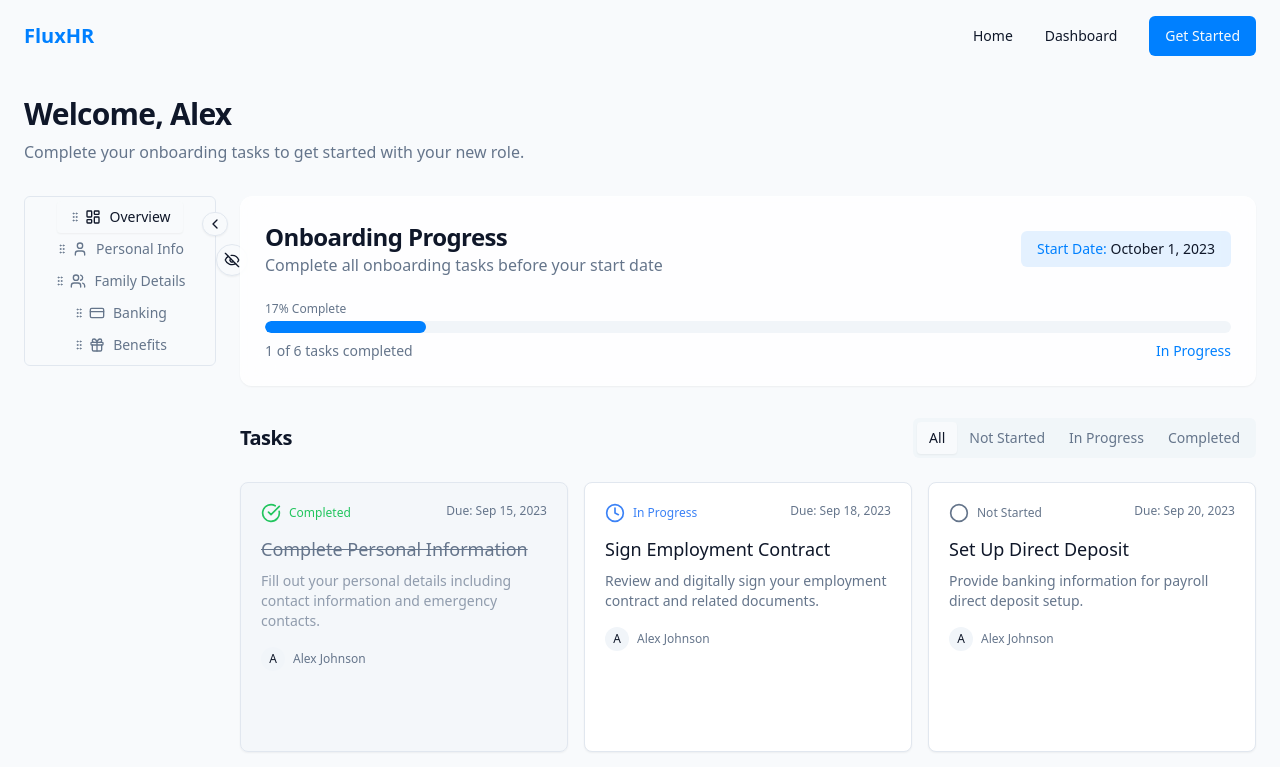
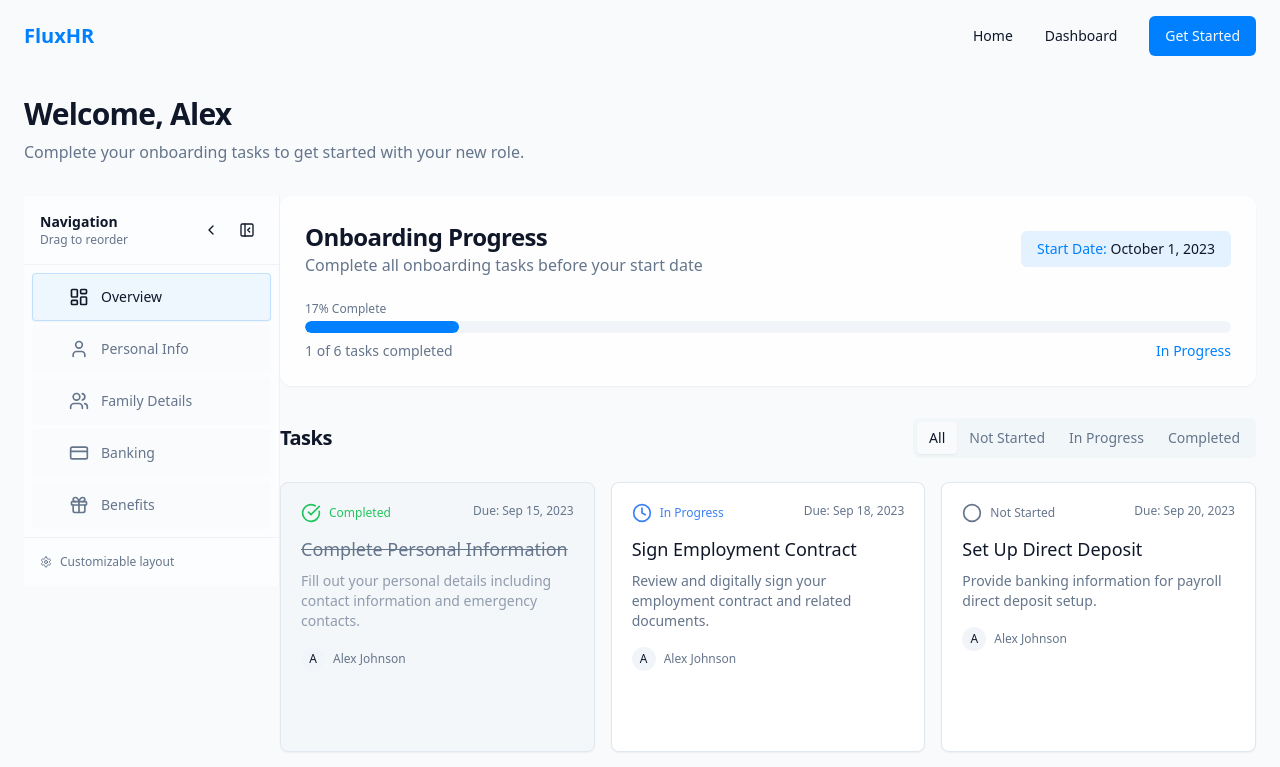
Before and after one commit to AadiStudios/onboarding-flux-portal, a React (Vite) app: page /dashboard in a window 1280 px wide. Shown: the top 767 px of the page. Built offline with nearby package versions, Linux system fonts and the light colour scheme.

Commit message:
Refactor tab component
Refactored the tab component to include a "show panel" option, enhancing the overall look and feel of the dashboard.

```diff
--- a/src/pages/Dashboard.tsx
+++ b/src/pages/Dashboard.tsx
@@ -10,7 +10,7 @@ import BenefitsPackageForm from "@/components/onboarding/BenefitsPackageForm";
 import FamilyDetailsForm from "@/components/onboarding/FamilyDetailsForm";
 import { Tabs, TabsContent, TabsList, TabsTrigger } from "@/components/ui/tabs";
 import { Button } from "@/components/ui/button";
-import { ChevronLeft, ChevronRight, LayoutDashboard, User, Users, CreditCard, Gift, GripVertical, EyeOff, Eye } from "lucide-react";
+import { ChevronLeft, ChevronRight, LayoutDashboard, User, Users, CreditCard, Gift, GripVertical, EyeOff, Eye, Settings, PanelLeftClose, PanelLeftOpen } from "lucide-react";
 
 const DashboardPage = () => {
   const [sidebarCollapsed, setSidebarCollapsed] = useState(false);
@@ -66,34 +66,81 @@ const DashboardPage = () => {
             </div>
           </AnimatedContainer>
 
-          <Tabs defaultValue="overview" orientation="vertical" className="flex w-full gap-6">
-            <div className={`relative transition-all duration-300 ${panelHidden ? 'translate-x-[-100%] opacity-0' : 'translate-x-0 opacity-100'}`}>
-              {/* Panel Hide/Show Button */}
+          <Tabs defaultValue="overview" orientation="vertical" className="flex w-full gap-0 relative">
+            {/* Floating Control Panel */}
+            {panelHidden && (
+              <div className="fixed left-4 top-1/2 -translate-y-1/2 z-30 bg-card/95 backdrop-blur-sm border rounded-lg shadow-lg p-2 space-y-2">
                 <Button
                   variant="ghost"
                   size="sm"
-                onClick={() => setPanelHidden(!panelHidden)}
-                className="absolute -right-8 top-12 z-20 h-8 w-8 rounded-full bg-background border shadow-sm hover:bg-accent"
+                  onClick={() => setPanelHidden(false)}
+                  className="h-10 w-10 hover:bg-primary/10 hover:text-primary"
+                  title="Show Panel"
                 >
-                {panelHidden ? <Eye className="h-4 w-4" /> : <EyeOff className="h-4 w-4" />}
+                  <PanelLeftOpen className="h-4 w-4" />
                 </Button>
+                <div className="w-px h-4 bg-border mx-auto"></div>
+                {tabItems.map((item) => {
+                  const Icon = item.icon;
+                  return (
+                    <TabsTrigger
+                      key={item.value}
+                      value={item.value}
+                      className="h-10 w-10 p-0 hover:bg-primary/10 hover:text-primary rounded-md"
+                      title={item.label}
+                    >
+                      <Icon className="h-4 w-4" />
+                    </TabsTrigger>
+                  );
+                })}
+              </div>
+            )}
 
-              {/* Collapse Button */}
+            {/* Main Sidebar Panel */}
+            <div className={`relative transition-all duration-500 ease-in-out transform ${
+              panelHidden ? 'w-0 -translate-x-full opacity-0' : 'w-auto translate-x-0 opacity-100'
+            }`}>
+
+              {/* Panel Header */}
+              <div className={`transition-all duration-300 ${
+                sidebarCollapsed ? 'w-16' : 'w-64'
+              } bg-card/50 backdrop-blur-sm border-r border-border/50`}>
+
+                {/* Header Controls */}
+                <div className="flex items-center justify-between p-4 border-b border-border/50">
+                  {!sidebarCollapsed && (
+                    <div className="animate-fade-in">
+                      <h3 className="font-semibold text-sm text-foreground">Navigation</h3>
+                      <p className="text-xs text-muted-foreground">Drag to reorder</p>
+                    </div>
+                  )}
+
+                  <div className="flex items-center gap-1">
                     <Button
                       variant="ghost"
                       size="sm"
                       onClick={() => setSidebarCollapsed(!sidebarCollapsed)}
-                className="absolute -right-3 top-4 z-10 h-6 w-6 rounded-full bg-background border shadow-sm hover:bg-accent"
+                      className="h-8 w-8 hover:bg-primary/10 hover:text-primary"
+                      title={sidebarCollapsed ? "Expand" : "Collapse"}
                     >
                       {sidebarCollapsed ? <ChevronRight className="h-3 w-3" /> : <ChevronLeft className="h-3 w-3" />}
                     </Button>
 
-              {/* Tabs List */}
-              <TabsList
-                className={`flex flex-col h-fit bg-background/80 backdrop-blur-sm border transition-all duration-300 ease-in-out ${
-                  sidebarCollapsed ? 'w-14 px-2' : 'w-48 px-3'
-                }`}
+                    <Button
+                      variant="ghost"
+                      size="sm"
+                      onClick={() => setPanelHidden(true)}
+                      className="h-8 w-8 hover:bg-destructive/10 hover:text-destructive"
+                      title="Hide Panel"
                     >
+                      <PanelLeftClose className="h-3 w-3" />
+                    </Button>
+                  </div>
+                </div>
+
+                {/* Tabs Container */}
+                <div className="p-2">
+                  <TabsList className="flex flex-col h-fit w-full bg-transparent p-0 space-y-1">
                     {tabItems.map((item, index) => {
                       const Icon = item.icon;
                       return (
@@ -103,29 +150,36 @@ const DashboardPage = () => {
                           onDragStart={(e) => handleDragStart(e, index)}
                           onDragOver={handleDragOver}
                           onDrop={(e) => handleDrop(e, index)}
-                      className={`group relative transition-all duration-200 ${
-                        draggedIndex === index ? 'opacity-50 scale-95' : 'opacity-100 scale-100'
+                          className={`group w-full transition-all duration-200 ${
+                            draggedIndex === index ? 'opacity-50 scale-95 rotate-2' : 'opacity-100 scale-100'
                           }`}
                         >
                           <TabsTrigger
                             value={item.value}
                             className={`${
-                          sidebarCollapsed ? 'w-10 h-10 p-0' : 'w-full'
-                        } justify-start hover:bg-primary/10 hover:text-primary transition-all duration-200 cursor-grab active:cursor-grabbing`}
+                              sidebarCollapsed ? 'w-12 h-12 p-0' : 'w-full h-12 px-3'
+                            } justify-start bg-background/50 hover:bg-primary/10 hover:text-primary hover:shadow-md transition-all duration-200 cursor-grab active:cursor-grabbing border border-transparent data-[state=active]:border-primary/20 data-[state=active]:bg-primary/5 data-[state=active]:shadow-sm group relative overflow-hidden`}
                             title={sidebarCollapsed ? item.label : undefined}
                           >
                             {!sidebarCollapsed && (
-                          <GripVertical className="h-3 w-3 mr-1 text-muted-foreground group-hover:text-primary transition-colors" />
+                              <GripVertical className="h-4 w-4 mr-2 text-muted-foreground group-hover:text-primary transition-colors opacity-0 group-hover:opacity-100" />
                             )}
-                        <Icon className={`h-4 w-4 ${sidebarCollapsed ? '' : 'mr-2'} transition-all`} />
+
+                            <div className={`flex items-center ${sidebarCollapsed ? 'justify-center' : 'justify-start'} flex-1`}>
+                              <Icon className={`h-5 w-5 ${sidebarCollapsed ? '' : 'mr-3'} transition-all`} />
                               {!sidebarCollapsed && (
-                          <span className="animate-fade-in text-sm">{item.label}</span>
+                                <span className="animate-fade-in font-medium text-sm truncate">{item.label}</span>
                               )}
+                            </div>
+
+                            {/* Active Indicator */}
+                            <div className="absolute left-0 top-0 w-1 h-full bg-primary scale-y-0 data-[state=active]:scale-y-100 transition-transform origin-top"></div>
 
                             {/* Tooltip for collapsed state */}
                             {sidebarCollapsed && (
-                          <div className="absolute left-full ml-2 px-2 py-1 bg-popover text-popover-foreground text-xs rounded shadow-md opacity-0 pointer-events-none group-hover:opacity-100 transition-opacity duration-200 whitespace-nowrap z-50">
+                              <div className="absolute left-full ml-3 px-3 py-2 bg-popover text-popover-foreground text-sm rounded-md shadow-lg opacity-0 pointer-events-none group-hover:opacity-100 transition-opacity duration-200 whitespace-nowrap z-50 border">
                                 {item.label}
+                                <div className="absolute left-0 top-1/2 -translate-y-1/2 -translate-x-1 w-2 h-2 bg-popover border-l border-t rotate-45"></div>
                               </div>
                             )}
                           </TabsTrigger>
@@ -135,24 +189,37 @@ const DashboardPage = () => {
                   </TabsList>
                 </div>
 
-            <div className={`flex-1 transition-all duration-300 ${panelHidden ? 'ml-[-240px]' : 'ml-0'}`}>
-              <TabsContent value="overview" className="mt-0">
+                {/* Panel Footer */}
+                {!sidebarCollapsed && (
+                  <div className="p-4 border-t border-border/50 mt-auto">
+                    <div className="flex items-center gap-2 text-xs text-muted-foreground">
+                      <Settings className="h-3 w-3" />
+                      <span className="animate-fade-in">Customizable layout</span>
+                    </div>
+                  </div>
+                )}
+              </div>
+            </div>
+
+            {/* Content Area */}
+            <div className="flex-1 transition-all duration-500 min-w-0">
+              <TabsContent value="overview" className="mt-0 h-full">
                 <Dashboard />
               </TabsContent>
 
-              <TabsContent value="personal" className="mt-0">
+              <TabsContent value="personal" className="mt-0 h-full">
                 <PersonalInfoForm />
               </TabsContent>
 
-              <TabsContent value="family" className="mt-0">
+              <TabsContent value="family" className="mt-0 h-full">
                 <FamilyDetailsForm />
               </TabsContent>
 
-              <TabsContent value="banking" className="mt-0">
+              <TabsContent value="banking" className="mt-0 h-full">
                 <BankInfoForm />
               </TabsContent>
 
-              <TabsContent value="benefits" className="mt-0">
+              <TabsContent value="benefits" className="mt-0 h-full">
                 <BenefitsPackageForm />
               </TabsContent>
             </div>
```
Lines whose indentation alone changed are shown as unchanged.
